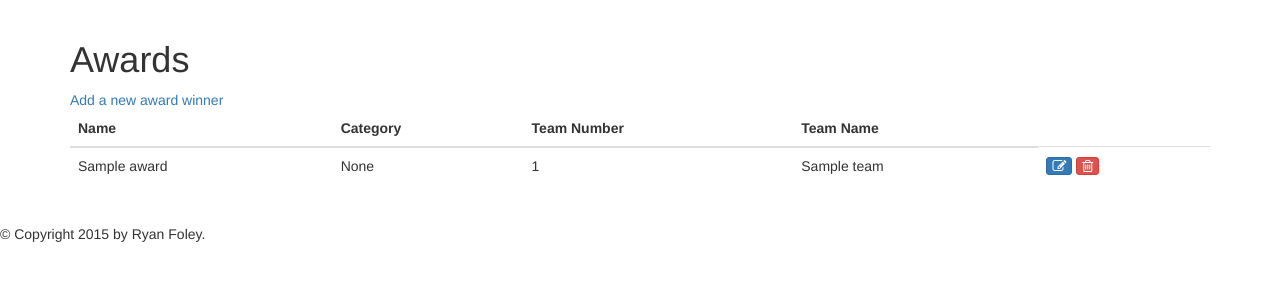
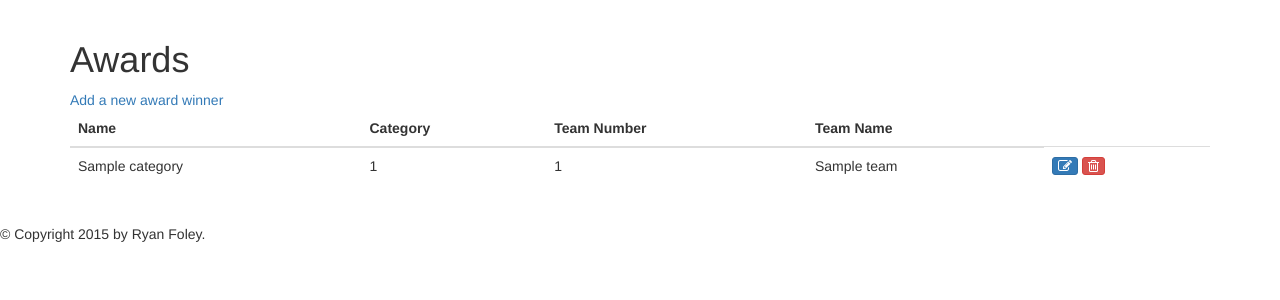
Before and after one commit to rtfoley/scorepy, a Flask app: page /awards in a window 1280 px wide. Shown: the part 52-352 px from the top of the page. Run offline with Flask 2, Linux system fonts and the light colour scheme; tables that the repository leaves empty hold one stand-in row (values such as "Sample post"); some libraries are stand-ins or nearby versions.

Commit message:
Change award model to represent an award category

```diff
--- a/main.py
+++ b/main.py
@@ -13,7 +13,7 @@ from operator import attrgetter
 from forms import ScoreForm, TeamForm, PresentationForm, TechnicalForm, \
     TeamworkForm, TeamSpiritForm, UploadForm
 from models import RobotScore, Team, Presentation, Technical, Teamwork, \
-    TeamSpirit, Award, AwardWinner, db
+    TeamSpirit, AwardCategory, AwardWinner, db
 
 # setup application
 app = flask.Flask(__name__)
@@ -32,8 +32,8 @@ def index():
 # Settings page
 @app.route("/settings")
 def settings():
-    awards = Award.query.all()
-    return render_template("settings.html", awards=sorted(awards, key=by_name))
+    categories = AwardCategory.query.all()
+    return render_template("settings.html", categories=sorted(categories, key=by_name))
 
 
 # Team list
@@ -491,9 +491,9 @@ def by_name(award):
     return award.name
 
 
-# Sort award winners by award name
+# Sort award winners by category
 def winner_by_award_name(award_winner):
-    return award_winner.award.name
+    return award_winner.category.name
 
 
 # Sort teams by their best score total
--- a/templates/awards.html
+++ b/templates/awards.html
@@ -15,8 +15,8 @@
     <tbody>
       {% for winner in award_winners %}
         <tr>
-          <td>{{ winner.award.name }}</td>
-          <td>{{ winner.award.category }}</td>
+          <td>{{ winner.category.name }}</td>
+          <td>{{ winner.place }}
           <td>{{ winner.team.number }}</td>
           <td>{{ winner.team.name }}</td>
           <!-- TODO fix alignment so text and buttons are aligned on horizontal center -->
--- a/templates/settings.html
+++ b/templates/settings.html
@@ -13,10 +13,9 @@
       </tr>
     </thead>
     <tbody>
-      {% for award in awards %}
+      {% for category in award_categories %}
         <tr>
-          <td>{{ award.name }}</td>
-          <td>{{ award.category }}</td>
+          <td>{{ category.name }}</td>
           <!-- TODO fix alignment so text and buttons are aligned on horizontal center -->
           <td>
             <a href="#" class="btn btn-xs btn-primary fa fa-pencil-square-o" title="edit"></a>
```
Also changed, not shown: models.py (+4 -15 lines).
